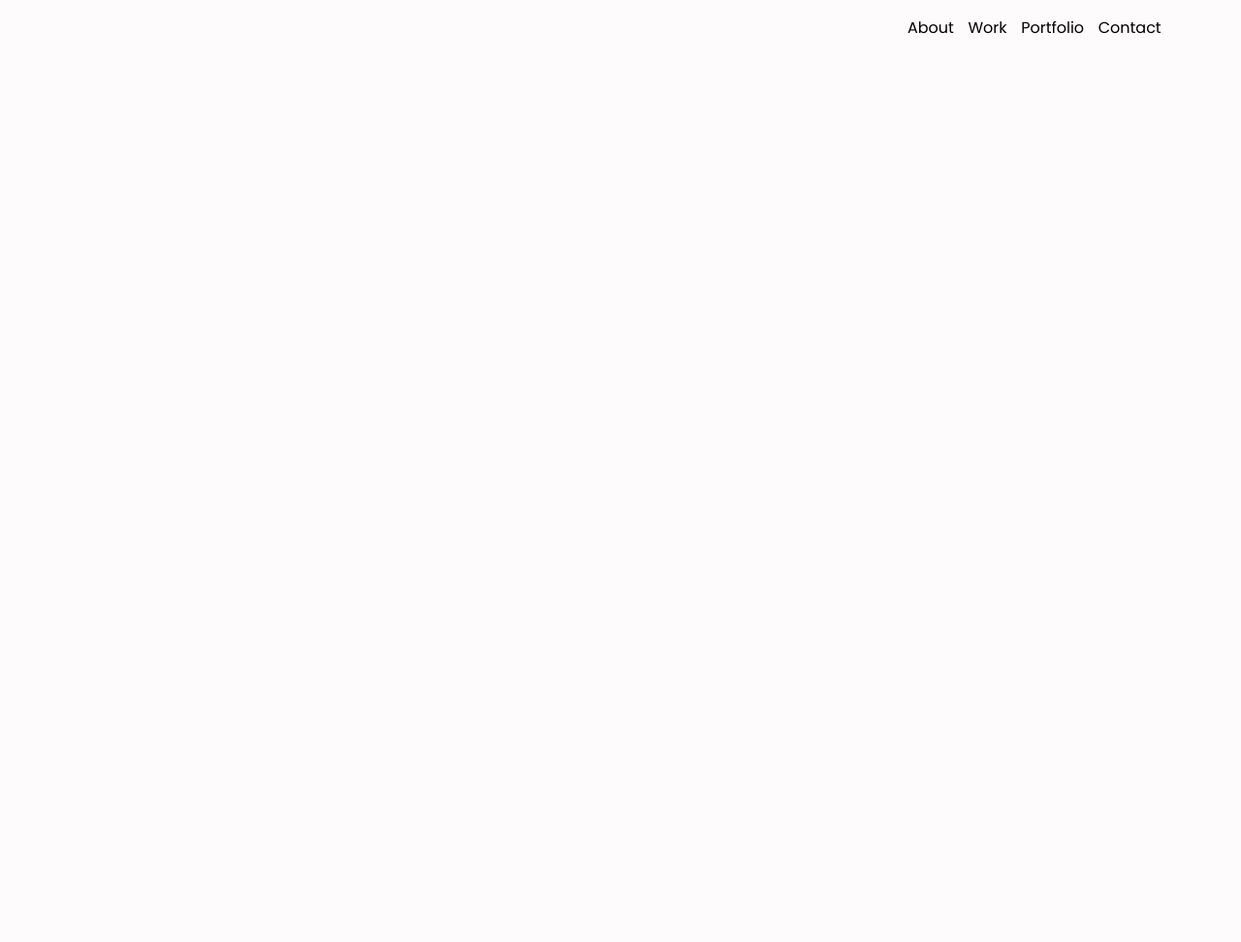
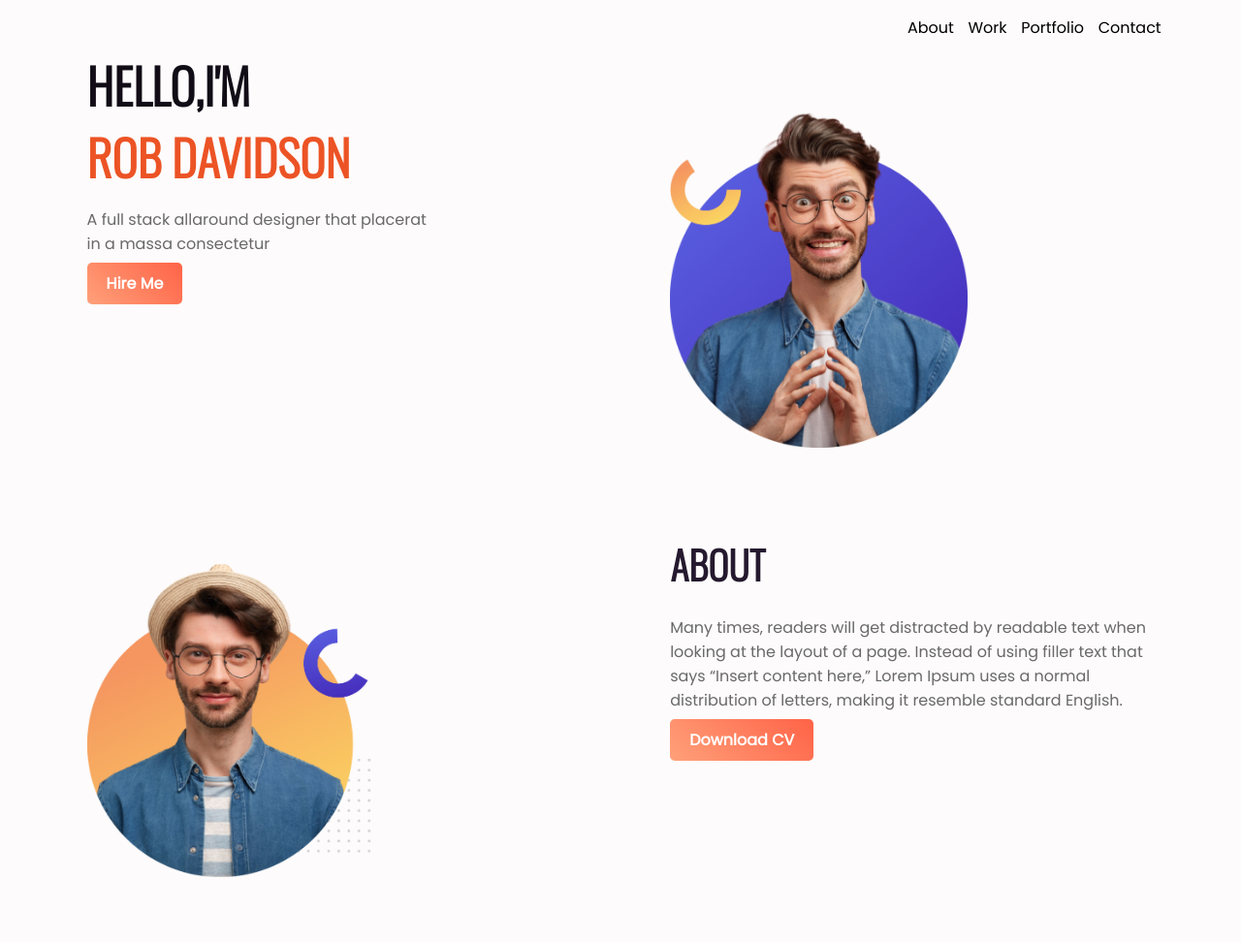
Before and after one commit to eli-aimina/portfolio, a plain HTML site: page index.html in a window 1280 px wide. Shown: the whole page at 97% size. Before the commit the page ends 800 px from the top, so only its background shows below. Drawn offline with nearby package versions, Linux system fonts and the light colour scheme.

Commit message:
structured menu,top-banner,about-area

```diff
--- a/index.html
+++ b/index.html
@@ -6,10 +6,12 @@
     <meta name="viewport" content="width=, initial-scale=1.0">
     <title>Eli-portfolio</title>
     <link href="https://fonts.googleapis.com/css?family=Poppins&display=swap" rel="stylesheet">
+    <link href="https://fonts.googleapis.com/css2?family=Oswald:wght@300&display=swap" rel="stylesheet">
     <link rel="stylesheet" href="style.css">
 </head>
 
 <body>
+    <!--First section start-->
     <section id="top-bar">
         <div id="menu">
             <ul>
@@ -20,9 +22,34 @@
             </ul>
 
         </div>
+    </section>
 
+    <!--Second section start-->
+    <section class="top-banner">
+        <div class="half-width" id="heading">
+            <h1>HELLO,I'M<br><span class="red-highlight">ROB DAVIDSON </span> </h1>
+            <p>A full stack allaround designer that placerat <br>in a massa consectetur</p>
 
+            <a class="link-button" target="_blank" href="https://web.programming-hero.com/">Hire Me</a>
+        </div>
+
+        <div class="half-width">
+            <img src="images/pic1.png" alt="">
+        </div>
     </section>
+
+    <!--Third section start-->
+    <section class="about-area">
+        <div class="half-width">
+            <img src="images/pic2.png" alt="">
+        </div>
+        <div class="half-width">
+            <h4>ABOUT</h4>
+            <p>Many times, readers will get distracted by readable text when looking at the layout of a page. Instead of using filler text that says “Insert content here,” Lorem Ipsum uses a normal distribution of letters, making it resemble standard English.</p>
+            <a class="link-button" target="_blank" href="https://www.linkedin.com/company/programminghero/">Download CV</a>
+        </div>
+    </section>
+
 
 </body>
 
--- a/style.css
+++ b/style.css
@@ -2,6 +2,10 @@ body {
     margin: 0;
     font-family: 'Poppins', sans-serif;
     background-color: #fdfbfb;
+}
+
+#top-bar {
+    height: 50px;
 }
 
 #menu {
@@ -20,3 +24,47 @@ a {
     text-decoration: none;
     color: #000;
 }
+
+h1 {
+    font-size: 50px;
+    font-family: 'Oswald', sans-serif;
+    color: #110c16;
+    margin: 0px;
+}
+
+h4 {
+    font-size: 40px;
+    font-family: 'Oswald', sans-serif;
+    line-height: 0px;
+    font-weight: bolder;
+    color: #24192e;
+}
+
+p {
+    color: dimgray;
+}
+
+.red-highlight {
+    color: #ec5325;
+}
+
+.half-width {
+    width: 40%;
+    float: left;
+    margin-left: 5%;
+    padding-left: 2%;
+}
+
+.link-button {
+    text-decoration: none;
+    background-image: linear-gradient(45deg, lightSalmon, tomato);
+    padding: 10px 20px;
+    border-radius: 5px;
+    color: white;
+    font-weight: 700;
+}
+
+.half-width img {
+    width: 60%;
+    margin-bottom: 60px;
+}
```
Also changed, not shown: images/pic1.png (renamed from images/do not use this pic.png), images/pic2.png (renamed from images/do not use this pic2.png).
